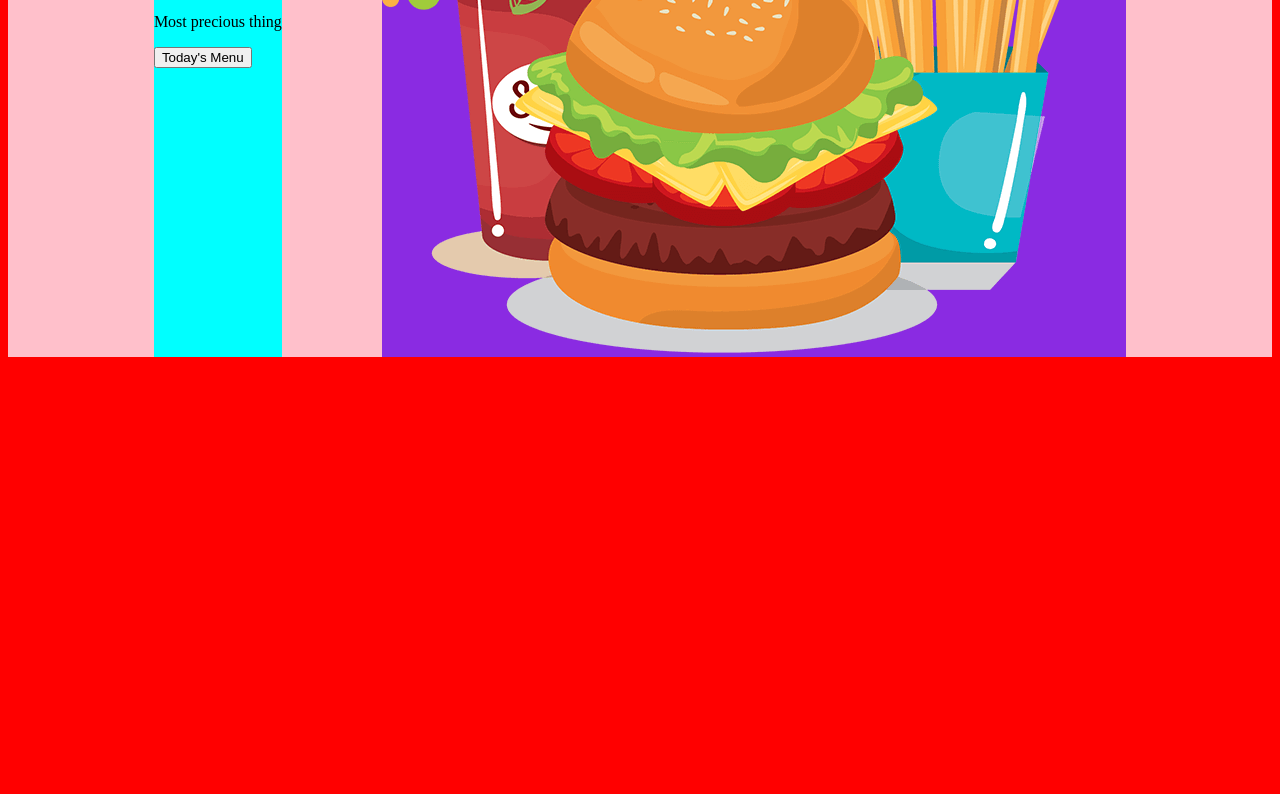
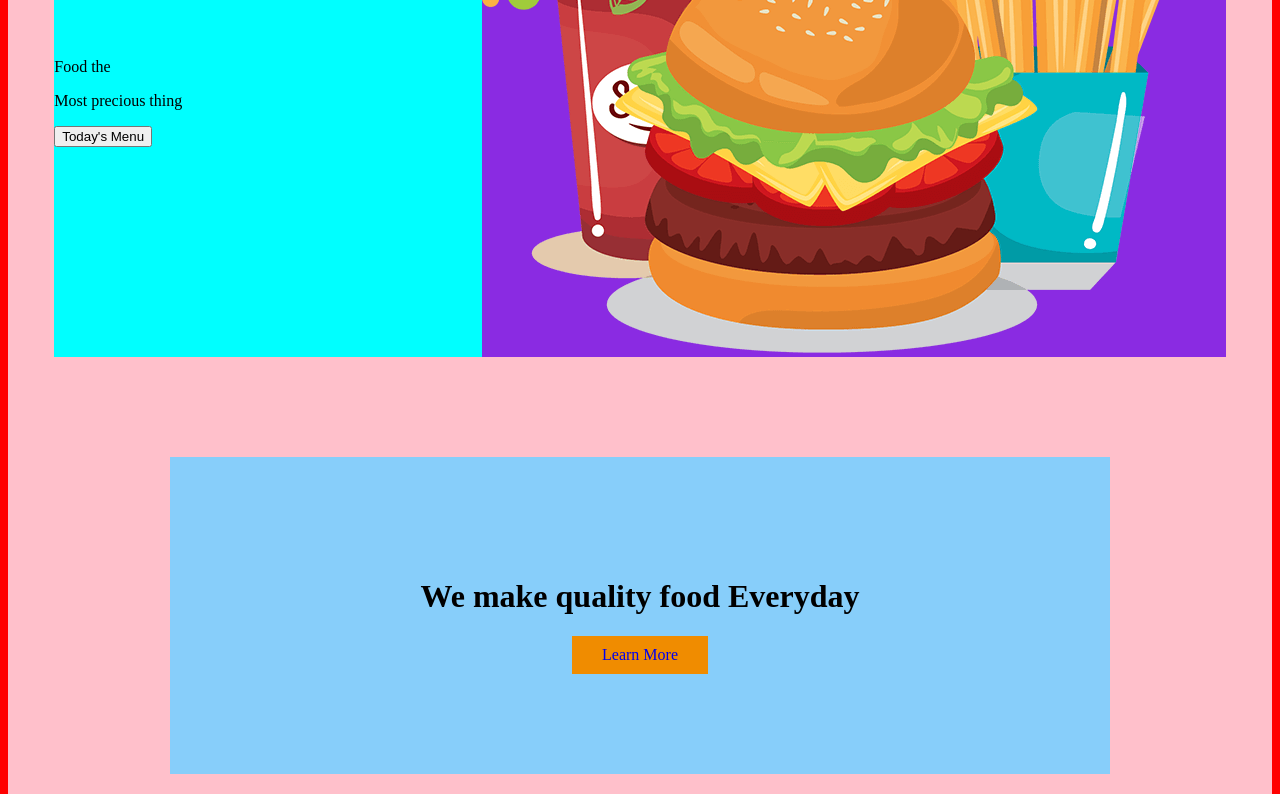
Before and after one commit to kathepr/proyectoWeb, a plain HTML site: page index.html in a window 1280 px wide. Shown: the part 510-1304 px from the top of the page. Before the commit the page ends 875 px from the top, so only its background shows below. Drawn offline with Linux system fonts and the light colour scheme.

Commit message:
Se realizan maquetaciones adicionales

```diff
--- a/css/style.css
+++ b/css/style.css
@@ -3,14 +3,15 @@
 
 *{
     box-sizing: border-box;
+
 }
 
 .body{
     background-color: red;
     display: flex;
     flex-direction: column;
-    gap:50px
-
+    gap:50px;
+    height: 100vh;
 
 }
 .header {
@@ -39,17 +40,32 @@
 .main {
     background-color: pink;
     display: flex;
+    flex-direction: column;
+    align-items: center;
     justify-content: center;
     gap: 100px;
-    height: 100%;
-    width: 100%;
+    padding-bottom: 20px;
+
+
 }
+
+
+.main__home{
+    display: flex;
+    flex-direction: row;
+
+}
+
 .main__contenido {
     background-color: aqua;
     display: flex;
     align-content: center;
     justify-content: center;
     flex-direction: column;
+}
+
+.main__contenido h1{
+    font-size: 80px;
 }
 
 .contenido__parrafo{
@@ -59,3 +75,18 @@
 .main__imagen {
     background-color: blueviolet;
 }
+
+.main__learnMore{
+    background-color: lightskyblue;
+    display: flex;
+    flex-direction: column;
+    justify-items: center;
+    align-items: center;
+    padding: 100px 250px;
+}
+
+.main__learnMore a{
+    text-decoration: none;
+    background-color: var(--color-1);
+    padding: 10px 30px;
+}
--- a/css/variable.css
+++ b/css/variable.css
@@ -1,3 +1,3 @@
 :root{
-    --color-1: #f08554;
+    --color-1: #f08c00;
 }
--- a/index.html
+++ b/index.html
@@ -35,6 +35,8 @@
 
 
     <main class="main">
+
+        <div class="main__home">
             <article class="main__contenido">
 
                 <h1>Full Website</h1>
@@ -54,6 +56,18 @@
                 <img src="./storage/image/home.png" alt="Home">
             </div>
 
+        </div>
+
+
+        <div class="main__learnMore">
+            <h1>We make quality food
+                Everyday</h1>
+
+            <a href="#">Learn More</a>
+        </div>
+
+
+
 
     </main>
 
```
Lines whose indentation alone changed are shown as unchanged.
